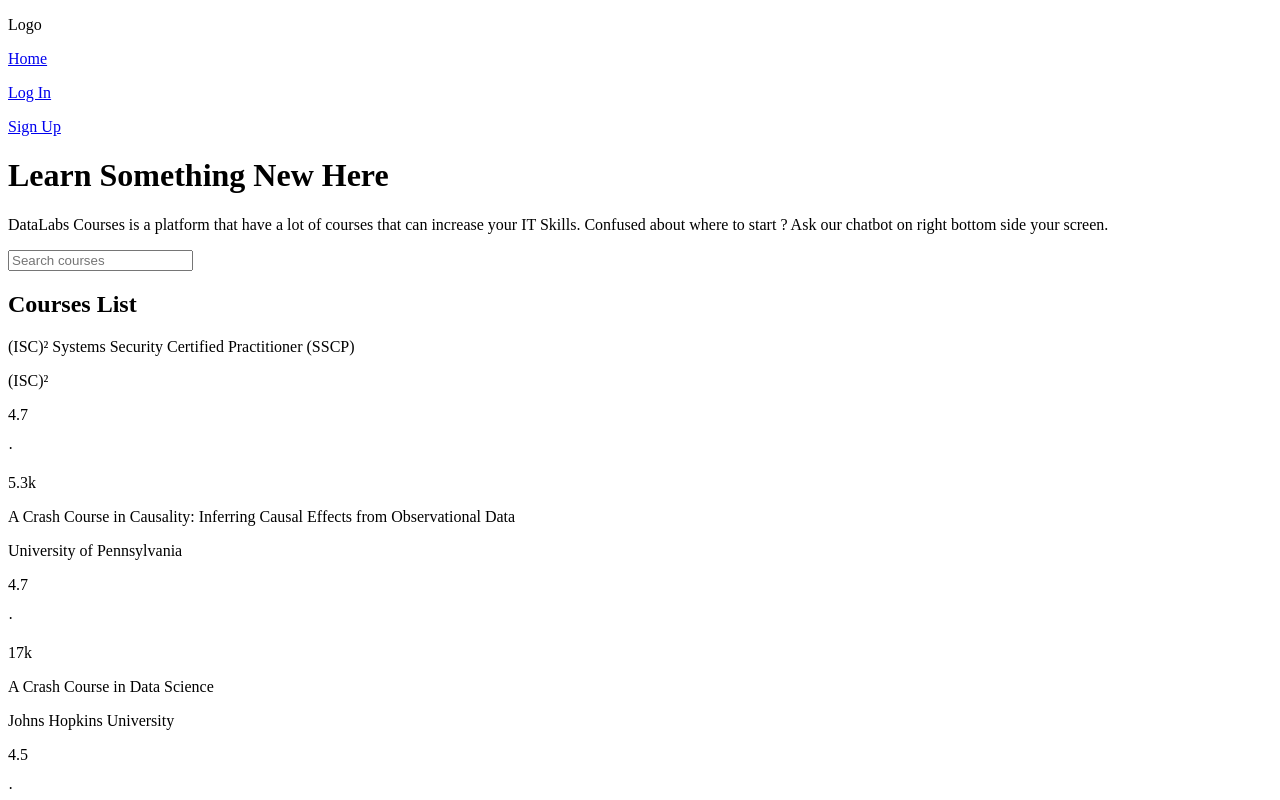
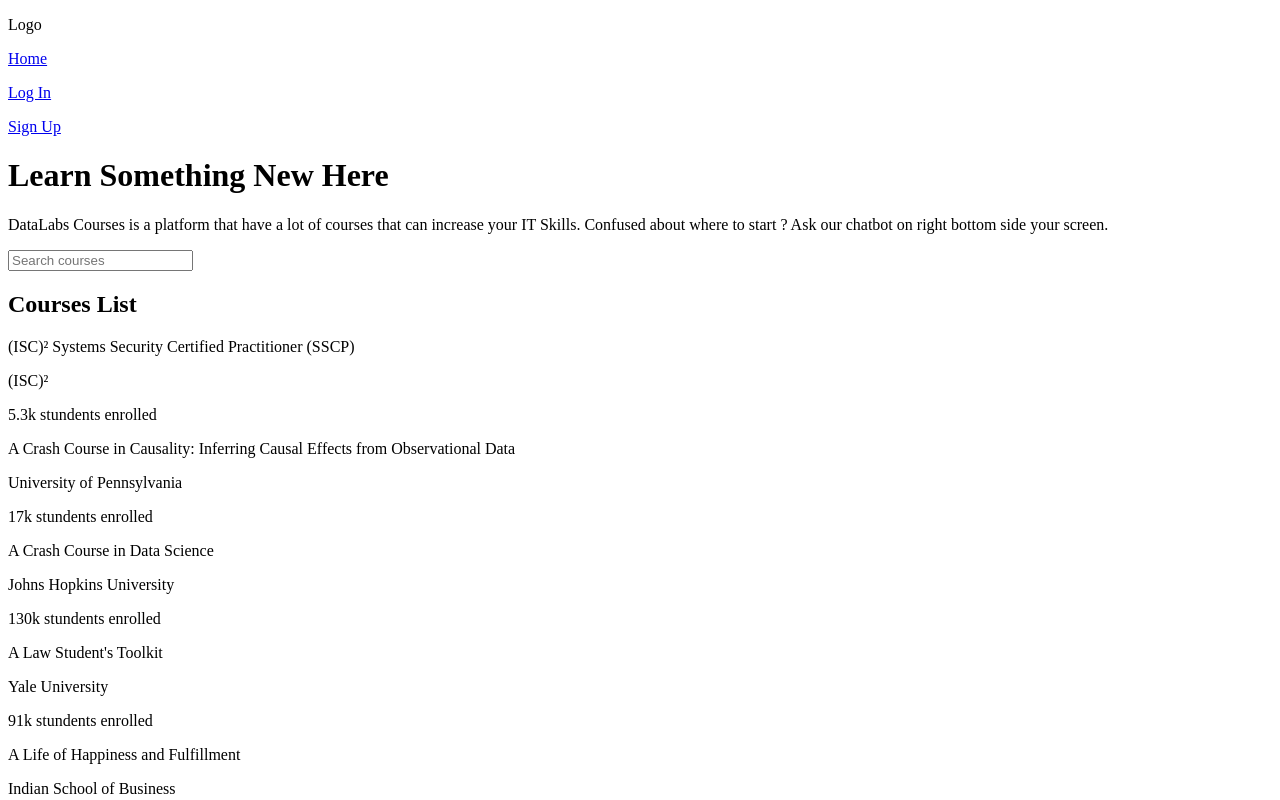
Before and after one commit to raflyfahrezi/datalabs-aic-web, a Next.js app: page / in a window 1280 px wide. Shown: the top 800 px of the page. Built offline with nearby package versions, Linux system fonts and the light colour scheme.

Commit message:
hide rating

```diff
--- a/src/components/card/courseCard.jsx
+++ b/src/components/card/courseCard.jsx
@@ -4,19 +4,20 @@ import { Paragraph } from '@typography'
 
 const courseCard = ({ title, rating, students, subTitle }) => {
     return (
-        <div className='grid border-2 border-gray-600 rounded'>
-            <div className='w-full h-40 bg-gray-900'></div>
+        <div className='grid border-2 border-gray-600 rounded cursor-pointer'>
             <div className='p-4 flex flex-col justify-between gap-2'>
-                <div>
+                <div className='pb-4'>
                     <Paragraph>{title}</Paragraph>
                     <Paragraph secondary className='text-sm'>
                         {subTitle}
                     </Paragraph>
                 </div>
                 <div className='flex justify-end items-center gap-2'>
-                    <Paragraph className='text-xs'>{rating}</Paragraph>
-                    <Paragraph>&middot;</Paragraph>
-                    <Paragraph className='text-xs'>{students}</Paragraph>
+                    {/* <Paragraph className='text-xs'>{rating}</Paragraph>
+                    <Paragraph>&middot;</Paragraph> */}
+                    <Paragraph className='text-xs'>
+                        {students} stundents enrolled
+                    </Paragraph>
                 </div>
             </div>
         </div>
```
